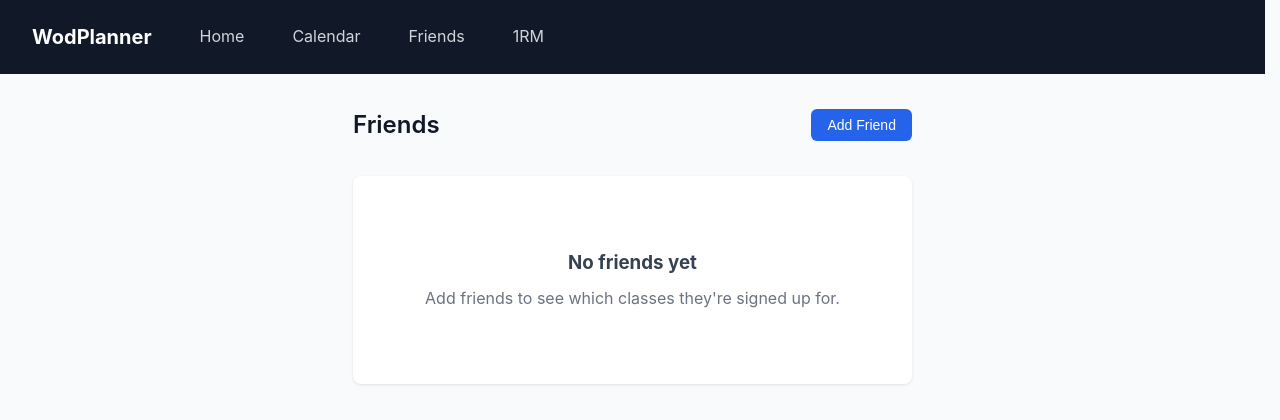
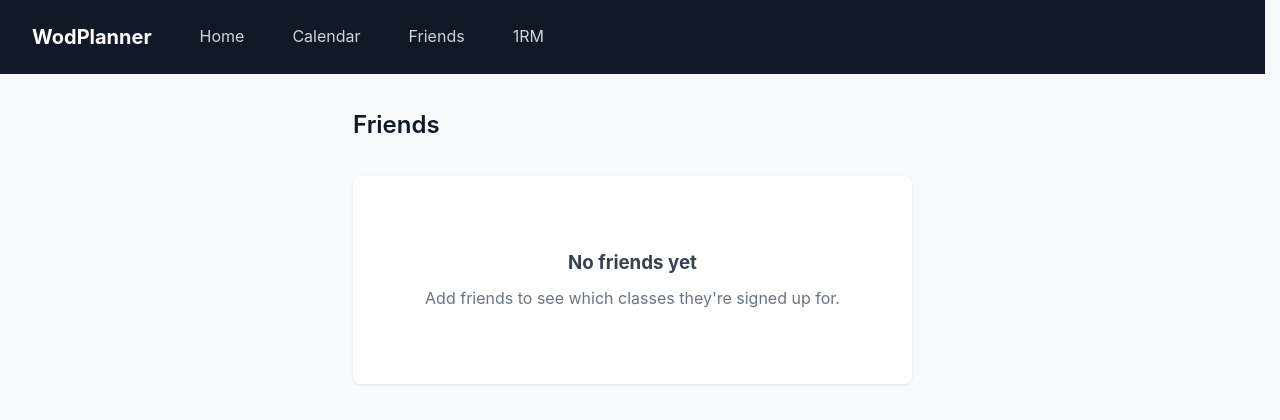
Before and after one commit to sebastiaankok/wodplanner, a Python web app: template src/wodplanner/app/templates/friends.html in a window 1280 px wide. Shown: the top 420 px of the page. Run offline with Jinja, Linux system fonts and the light colour scheme; the template is opened without the code that fills it, so the values that code supplies are empty; some libraries are stand-ins or nearby versions.

Commit message:
chore: remove fields no longer needed

```diff
--- a/src/wodplanner/app/templates/friends.html
+++ b/src/wodplanner/app/templates/friends.html
@@ -5,35 +5,9 @@
 {% block content %}
 <div class="page-header">
     <h1>Friends</h1>
-    <button class="btn btn-primary" onclick="document.getElementById('add-friend-modal').classList.add('active')">
-        Add Friend
-    </button>
 </div>
 
 <div id="friends-list">
     {% include "partials/friends_list.html" %}
 </div>
-
-<!-- Add Friend Modal -->
-<div id="add-friend-modal" class="modal">
-    <div class="modal-content">
-        <div class="modal-header">
-            <h3>Add Friend</h3>
-            <button class="modal-close" onclick="document.getElementById('add-friend-modal').classList.remove('active')">&times;</button>
-        </div>
-        <form hx-post="/friends/add" hx-target="#friends-list" hx-swap="innerHTML"
-              hx-on::after-request="if(event.detail.successful) document.getElementById('add-friend-modal').classList.remove('active')">
-            <div class="form-group">
-                <label for="appuser_id">WodApp User ID</label>
-                <input type="number" id="appuser_id" name="appuser_id" required placeholder="e.g. 12345">
-                <small class="text-muted">Find this in class participant lists</small>
-            </div>
-            <div class="form-group">
-                <label for="name">Display Name</label>
-                <input type="text" id="name" name="name" required placeholder="Friend's name">
-            </div>
-            <button type="submit" class="btn btn-primary">Add Friend</button>
-        </form>
-    </div>
-</div>
 {% endblock %}
--- a/src/wodplanner/app/templates/partials/friends_list.html
+++ b/src/wodplanner/app/templates/partials/friends_list.html
@@ -5,7 +5,6 @@
         <thead>
             <tr>
                 <th>Name</th>
-                <th class="col-userid">User ID</th>
                 <th>Added</th>
                 <th></th>
             </tr>
@@ -14,7 +13,6 @@
             {% for friend in friends %}
             <tr>
                 <td><strong>{{ friend.name }}</strong></td>
-                <td class="col-userid text-muted">{{ friend.appuser_id }}</td>
                 <td class="text-muted">{{ friend.added_at[:10] if friend.added_at else '' }}</td>
                 <td>
                     <button class="btn btn-danger btn-sm"
```
